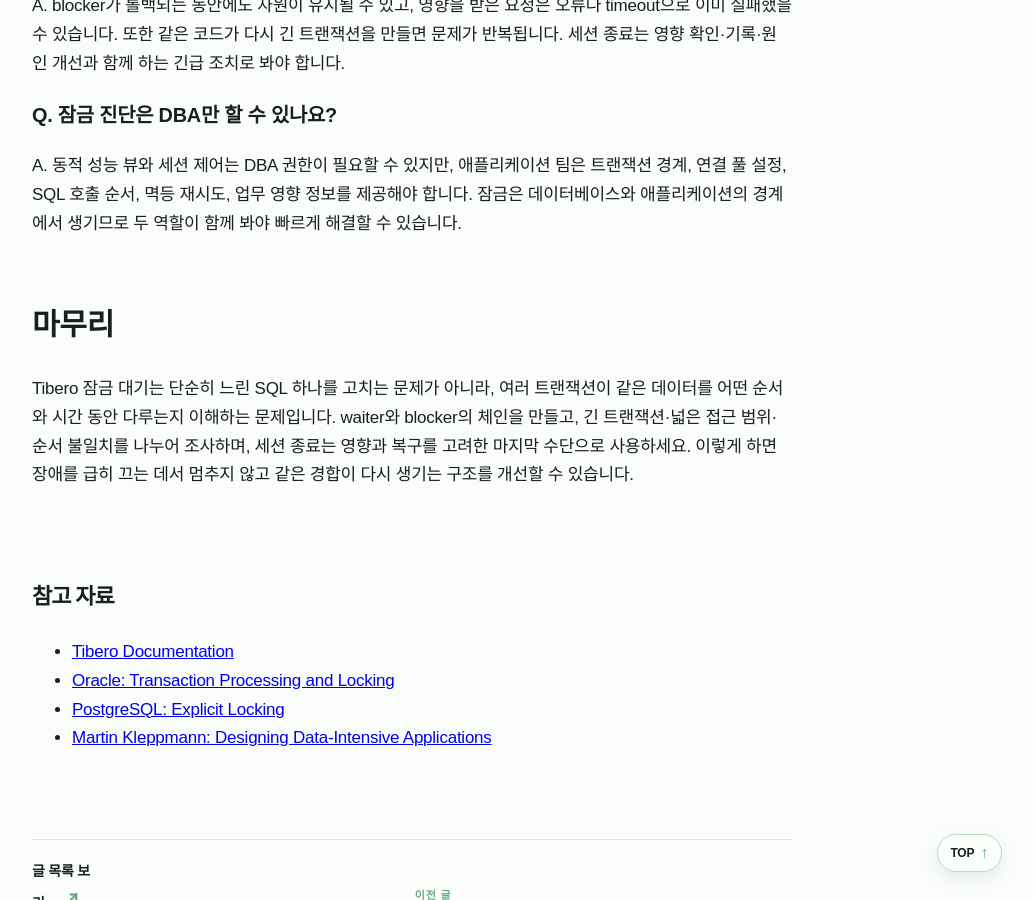
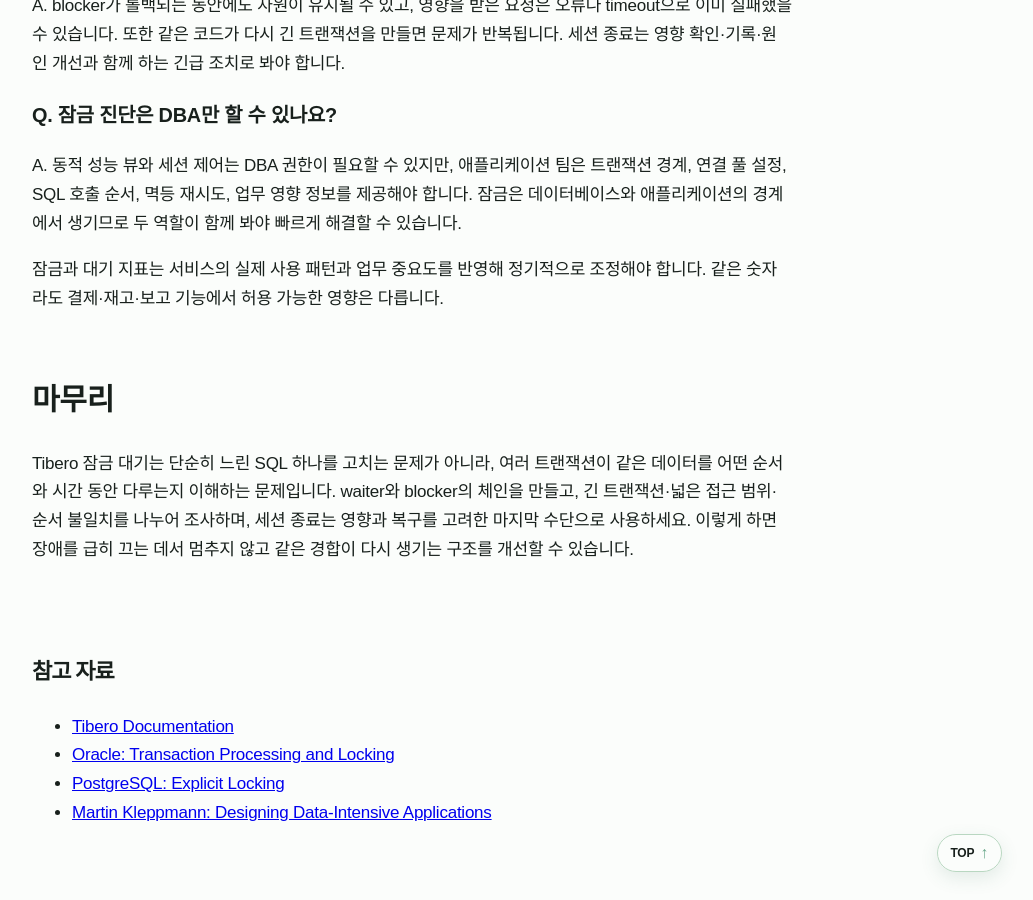
Before and after one commit to Seoha57/TechBlog, a Jekyll site: the page built from _posts/2026-11-06-tibero-lock-wait-session-diagnosis.md, in a window 1280 px wide and 900 px high, scrolled down 9850 px. Shown: the whole window, without its empty margins (228-1261 px from the left). Built offline with Jekyll 4.4.1, drawn with Linux system fonts in a browser that asks for light colours; some web fonts are replaced.

Commit message:
docs: complete Tibero lock guide

```diff
--- a/_posts/2026-11-06-tibero-lock-wait-session-diagnosis.md
+++ b/_posts/2026-11-06-tibero-lock-wait-session-diagnosis.md
@@ -173,6 +173,8 @@ A. blocker가 롤백되는 동안에도 자원이 유지될 수 있고, 영향
 
 A. 동적 성능 뷰와 세션 제어는 DBA 권한이 필요할 수 있지만, 애플리케이션 팀은 트랜잭션 경계, 연결 풀 설정, SQL 호출 순서, 멱등 재시도, 업무 영향 정보를 제공해야 합니다. 잠금은 데이터베이스와 애플리케이션의 경계에서 생기므로 두 역할이 함께 봐야 빠르게 해결할 수 있습니다.
 
+잠금과 대기 지표는 서비스의 실제 사용 패턴과 업무 중요도를 반영해 정기적으로 조정해야 합니다. 같은 숫자라도 결제·재고·보고 기능에서 허용 가능한 영향은 다릅니다.
+
 ## 마무리
 
 Tibero 잠금 대기는 단순히 느린 SQL 하나를 고치는 문제가 아니라, 여러 트랜잭션이 같은 데이터를 어떤 순서와 시간 동안 다루는지 이해하는 문제입니다. waiter와 blocker의 체인을 만들고, 긴 트랜잭션·넓은 접근 범위·순서 불일치를 나누어 조사하며, 세션 종료는 영향과 복구를 고려한 마지막 수단으로 사용하세요. 이렇게 하면 장애를 급히 끄는 데서 멈추지 않고 같은 경합이 다시 생기는 구조를 개선할 수 있습니다.
```
